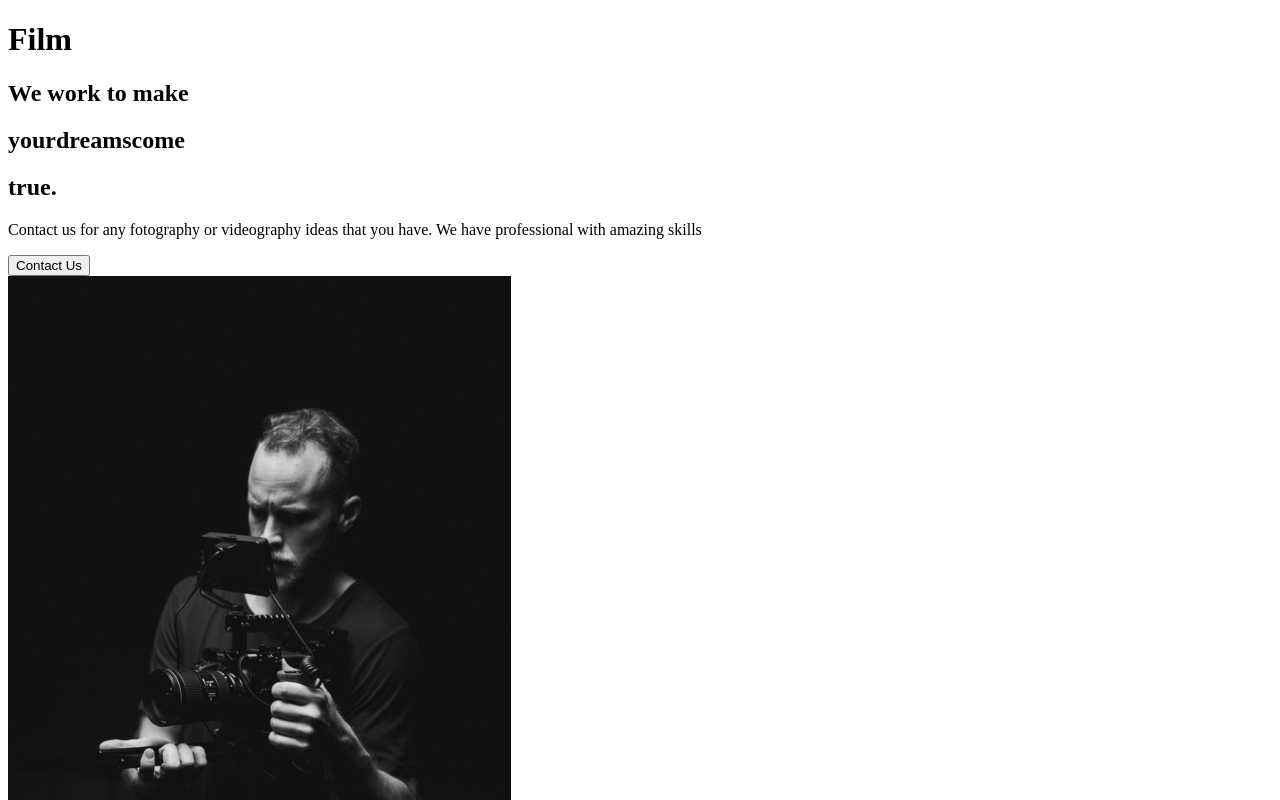
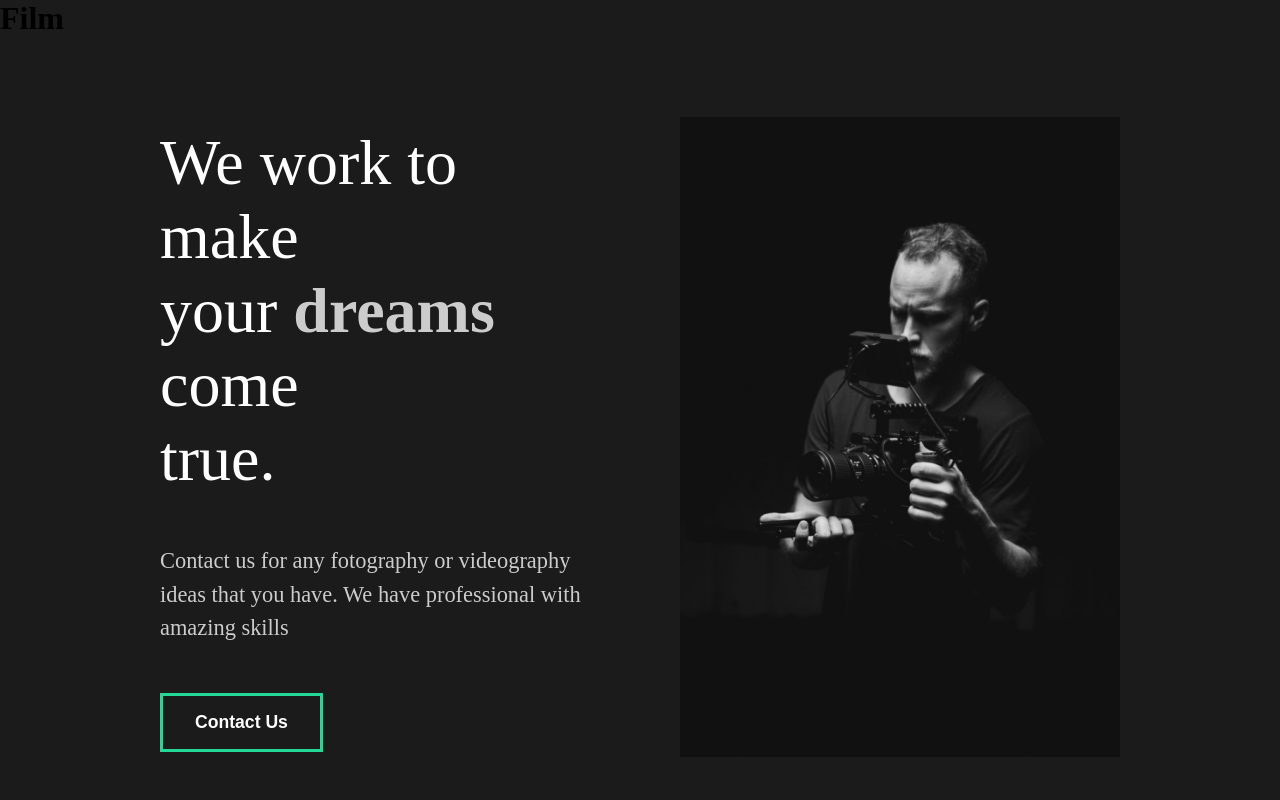
Before and after one commit to arielvergarautn/capture, a React (Create React App) app: page / in a window 1280 px wide. Shown: the top 800 px of the page. Built offline with nearby package versions, Linux system fonts and the light colour scheme.

Commit message:
style components

```diff
--- a/package.json
+++ b/package.json
@@ -7,12 +7,12 @@
     "@testing-library/react": "^11.2.2",
     "@testing-library/user-event": "^12.6.0",
     "framer-motion": "^3.1.1",
+    "node-sass": "^4.14.1",
     "react": "^17.0.1",
     "react-dom": "^17.0.1",
     "react-intersection-observer": "^8.31.0",
     "react-router-dom": "^5.2.0",
     "react-scripts": "4.0.1",
-    "styled-components": "^5.2.1",
     "web-vitals": "^0.2.4"
   },
   "scripts": {
--- a/src/App.js
+++ b/src/App.js
@@ -1,5 +1,8 @@
 //Import pages
 import AboutUs from './pages/AboutUs'
+
+//Styles
+import './styles/app.scss'
 
 function App() {
   return (
--- a/src/components/AboutSection.js
+++ b/src/components/AboutSection.js
@@ -3,14 +3,14 @@
 
 const AboutSection = () => {
     return (
-        <div>
+        <div className='about'>
             <div className="description">
                 <div className="title">
                     <div className="hide">
                         <h2>We work to make</h2>
                     </div>
                     <div className="hide">
-                        <h2>your<span>dreams</span>come</h2>
+                        <h2>your <span>dreams</span> come</h2>
                     </div>
                     <div className="hide">
                         <h2>true.</h2>
@@ -19,7 +19,10 @@
                 <p>Contact us for any fotography or videography ideas that you have. We have professional with amazing skills</p>
                 <button>Contact Us</button>
             </div>
-            <img src={home1} alt="Guy with a camera" />
+            <div className="image">
+                <img src={home1} alt="Guy with a camera" />
+            </div>
+
         </div>
     )
 }
--- a/src/pages/AboutUs.js
+++ b/src/pages/AboutUs.js
@@ -3,6 +3,10 @@
 import AboutSection from '../components/AboutSection'
 import ServicesSection from '../components/ServicesSection'
 import FaqSection from '../components/FaqSection'
+
+//Styles
+import '../styles/aboutUs.scss'
+
 const AboutUs = () => {
     return (
         <>
--- /dev/null
+++ b/src/styles/aboutUs.scss
@@ -0,0 +1,28 @@
+.about{
+    min-height: 90vh;
+    display: flex;
+    align-items: center;
+    justify-content: space-between;
+    padding: 5rem 10rem;
+    color: white;
+
+    .description{
+        flex: 1;
+        padding-right: 5rem;
+        h2{
+            font-weight: lighter;
+        }
+    }
+    .image{
+        flex: 1;
+        overflow: hidden;
+        img{
+            width: 100%;
+            height: 80vh;
+            object-fit: cover;
+        }
+    }
+    .hide{
+        overflow: hidden;
+    }
+}
--- /dev/null
+++ b/src/styles/app.scss
@@ -0,0 +1,48 @@
+*{
+    margin: 0;
+    padding: 0;
+    box-sizing: border-box;
+}
+
+body{
+    background: #1b1b1b;
+}
+
+button{
+    font-weight: bold;
+    font-size: 1.1rem;
+    cursor: pointer;
+    padding: 1rem 2rem;
+    border: 3px solid #23d997;
+    background: transparent;
+    color: white;
+    transition: all 0.5s ease;
+    &:hover{
+        background-color: #23d997;
+        color: white;
+    }
+}
+
+h2{
+    font-weight: lighter;
+    font-size: 4rem;
+}
+h3{
+    color: white;
+}
+h4{
+    font-weight: bold;
+}
+a{
+    font-size: 1.1rem;
+}
+span{
+    font-weight: bold;
+    color: #ccc;
+}
+p{
+    padding: 3rem 0rem;
+    color: #ccc;
+    font-size: 1.4rem;
+    line-height: 150%;
+}
```
Also changed, not shown: 2 other files (tests, documents, lock files or other folders).
